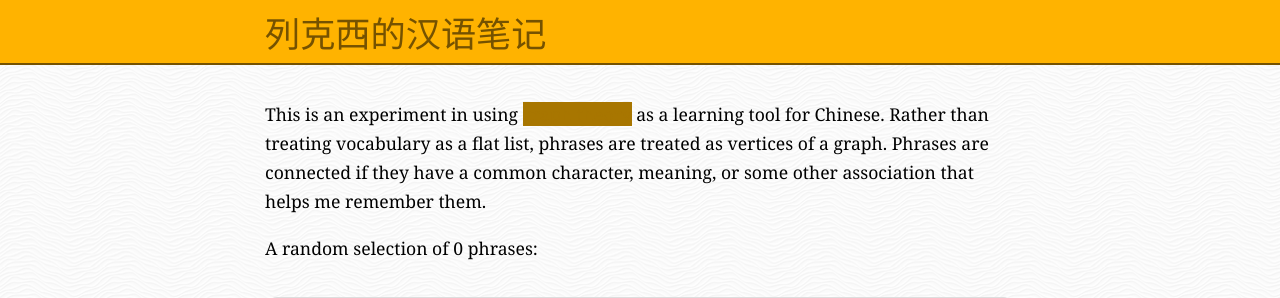
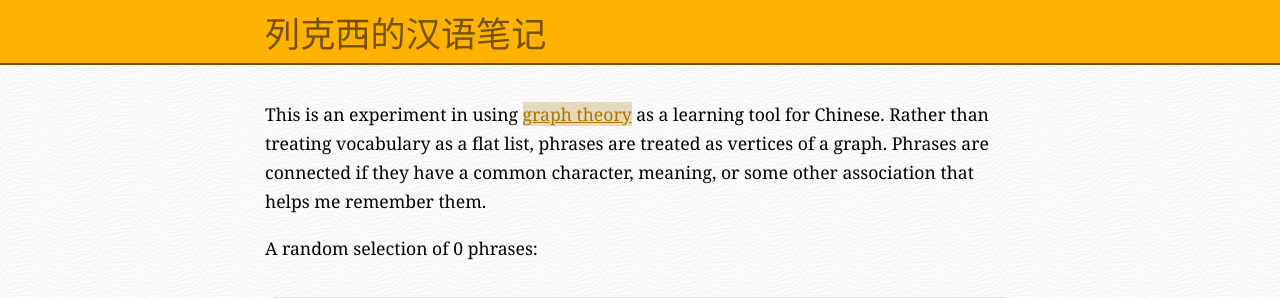
Before and after one commit to alexwlchan/vocabulary-graph, a Flask app: template templates/index.html in a window 1280 px wide, with the pointer over the restyled element. Shown: the top 298 px of the page. Run offline with Flask 2, Linux system fonts and the light colour scheme; the template is opened without the code that fills it, so the values that code supplies are empty; some libraries are stand-ins or nearby versions.

Commit message:
fix link styling

```diff
--- a/static/style.css
+++ b/static/style.css
@@ -28,7 +28,7 @@ a {
 }
 
 a:hover {
-  background: rgba(168, 118, 0, 1);
+  background: rgba(168, 118, 0, 0.25);
 }
 
 a.phrase_detail_link {
```
